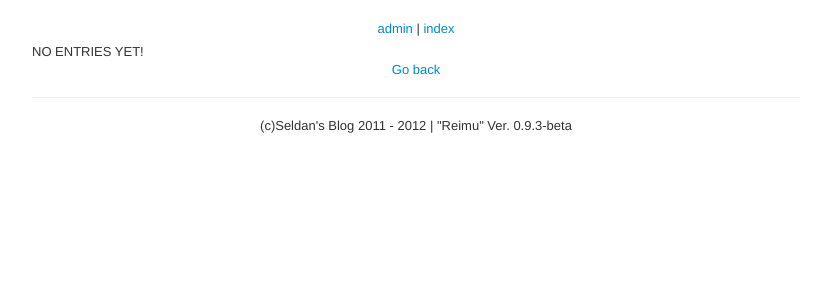
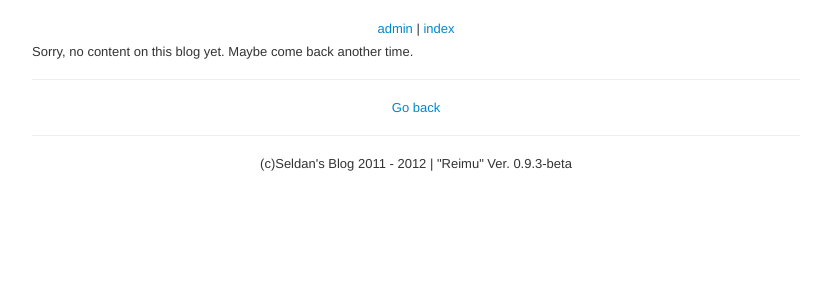
Before and after one commit to Seldan/blog, a PHP site: page /archive.php in a window 1280 px wide. Shown: the top 300 px of the page, without its empty margins (224-1055 px from the left). Run offline with PHP 8.4, Linux system fonts and the light colour scheme; data that the repository does not hold is empty.

Commit message:
fixed error message to a more formal one.

```diff
--- a/archive.php
+++ b/archive.php
@@ -27,7 +27,7 @@
     $res = mysqli_query($db, "SELECT * FROM entry ORDER BY datetime DESC;");
     $i = 0;
     if (!$entries) {
-        echo "NO ENTRIES YET!";
+        echo "<p>Sorry, no content on this blog yet. Maybe come back another time.</p><hr />";
     }
     while ($i < $entries) {
         $entry = mysqli_fetch_assoc($res);
```
